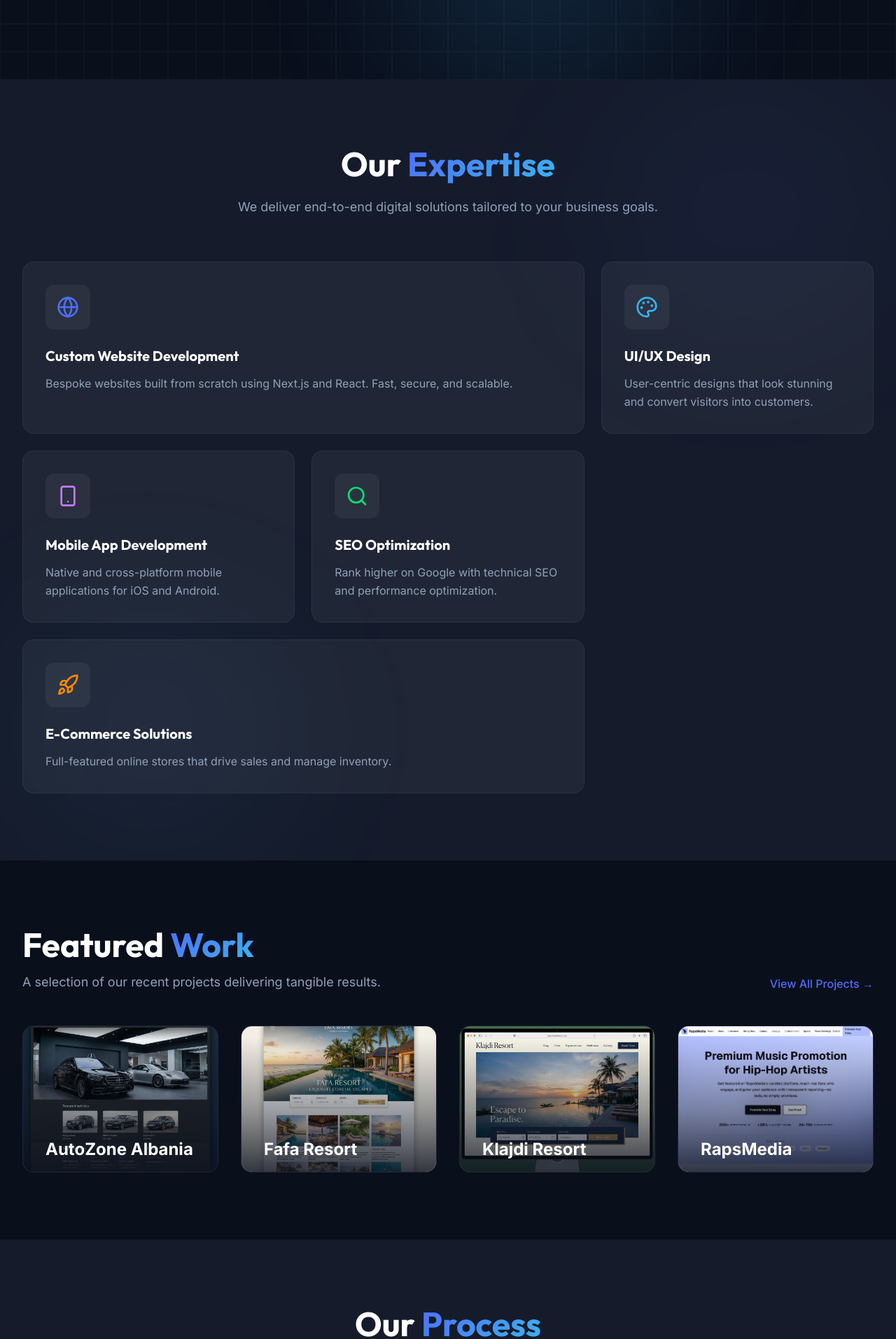
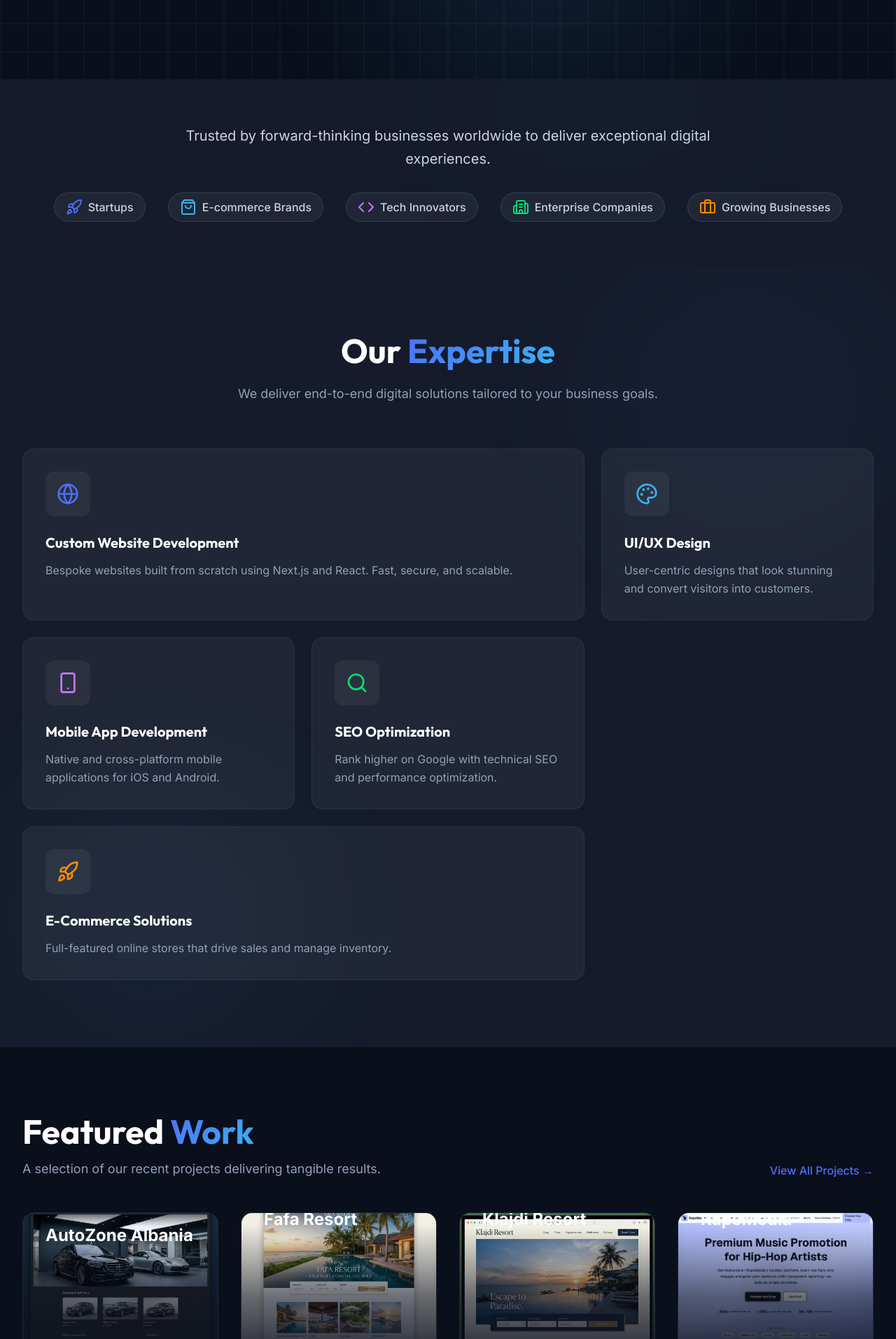
Before and after one commit to ArbriHamzallari/codrix_website, a Next.js app: page / in a window 1280 px wide. Shown: the part 686-2600 px from the top of the page at 70% size. Built offline with nearby package versions, Linux system fonts and the light colour scheme.

Commit message:
Changes to UX

```diff
--- a/src/app/page.tsx
+++ b/src/app/page.tsx
@@ -1,6 +1,8 @@
 import Hero from '@/components/Hero';
+import TrustedBy from '@/components/TrustedBy';
 import Services from '@/components/Services';
 import Portfolio from '@/components/Portfolio';
+import Testimonials from '@/components/Testimonials';
 import Process from '@/components/Process';
 import CTA from '@/components/CTA';
 
@@ -8,8 +10,10 @@ export default function Home() {
   return (
     <>
       <Hero />
+      <TrustedBy />
       <Services />
       <Portfolio />
+      <Testimonials />
       <Process />
       <CTA />
     </>
--- a/src/components/Hero.tsx
+++ b/src/components/Hero.tsx
@@ -36,8 +36,8 @@ export default function Hero() {
                     transition={{ duration: 0.6, delay: 0.2 }}
                     className="text-5xl md:text-7xl lg:text-8xl font-bold font-heading tracking-tight mb-8"
                 >
-                    Build a Website That <br />
-                    <span className="text-gradient">Means Business</span>
+                    From Vision to Launch: <br />
+                    <span className="text-gradient">Code That Scales</span>
                 </motion.h1>
 
                 <motion.p
@@ -46,8 +46,7 @@ export default function Hero() {
                     transition={{ duration: 0.6, delay: 0.4 }}
                     className="text-lg md:text-xl text-slate-400 max-w-2xl mx-auto mb-10 leading-relaxed"
                 >
-                    We build premium, high-performance websites for businesses worldwide.
-                    Stand out from the competition with a site that actually converts.
+                    Expert web, mobile, and software development with lightning speed, exceptional quality, and unwavering reliability—built for startups and businesses ready to compete.
                 </motion.p>
 
                 <motion.div
--- a/src/components/Portfolio.tsx
+++ b/src/components/Portfolio.tsx
@@ -10,28 +10,32 @@ const projects = [
         category: 'Car Dealership',
         image: '/autostart.jpg',
         link: 'https://autostartgroup.master.al/',
-        color: 'from-blue-600 to-indigo-600'
+        color: 'from-blue-600 to-indigo-600',
+        description: 'Custom website development that increased online inquiries by 180% and reduced page load time by 65%, transforming digital presence for Albania\'s premier car dealership network.'
     },
     {
         title: 'Fafa Resort',
         category: 'Hospitality',
         image: '/fafa.jpg',
         link: 'https://fafa.al/',
-        color: 'from-emerald-500 to-teal-500'
+        color: 'from-emerald-500 to-teal-500',
+        description: 'Premium hospitality website with seamless booking integration that boosted direct reservations by 240% and enhanced mobile user experience, driving significant revenue growth.'
     },
     {
         title: 'Klajdi Resort',
         category: 'Hospitality',
         image: '/klajdi.jpg',
         link: 'https://klajdiresort.al/',
-        color: 'from-orange-500 to-red-500'
+        color: 'from-orange-500 to-red-500',
+        description: 'High-performance website featuring advanced SEO optimization that tripled organic traffic and improved conversion rates by 150%, establishing a strong competitive advantage in the market.'
     },
     {
         title: 'RapsMedia',
         category: 'Music Platform',
         image: '/rapsmedia.png',
         link: 'https://rapsmedia.vercel.app/',
-        color: 'from-purple-600 to-pink-600'
+        color: 'from-purple-600 to-pink-600',
+        description: 'Dynamic music streaming platform built with cutting-edge technology, delivering lightning-fast performance and seamless user experience that increased engagement by 200% and user retention.'
     }
 ];
 
@@ -87,13 +91,16 @@ export default function Portfolio() {
                                     className="object-cover transition-transform duration-500 group-hover:scale-110"
                                 />
 
-                                <div className="absolute inset-0 flex flex-col justify-end p-8 bg-gradient-to-t from-dark/90 via-dark/40 to-transparent translate-y-4 group-hover:translate-y-0 transition-transform duration-300">
+                                <div className="absolute inset-0 flex flex-col justify-end p-8 bg-gradient-to-t from-dark/95 via-dark/60 to-transparent translate-y-4 group-hover:translate-y-0 transition-transform duration-300">
                                     <span className="text-xs font-bold text-primary tracking-wider uppercase mb-2 opacity-0 group-hover:opacity-100 transition-opacity duration-300 transform translate-y-2 group-hover:translate-y-0">
                                         {project.category}
                                     </span>
-                                    <h3 className="text-2xl font-bold text-white group-hover:text-primary transition-colors">
+                                    <h3 className="text-2xl font-bold text-white group-hover:text-primary transition-colors mb-2">
                                         {project.title}
                                     </h3>
+                                    <p className="text-sm text-slate-300 leading-relaxed opacity-0 group-hover:opacity-100 transition-opacity duration-300 transform translate-y-2 group-hover:translate-y-0 delay-75">
+                                        {project.description}
+                                    </p>
                                 </div>
                             </a>
                         </motion.div>
--- /dev/null
+++ b/src/components/Testimonials.tsx
@@ -0,0 +1,83 @@
+'use client';
+
+import { motion } from 'framer-motion';
+import { Quote } from 'lucide-react';
+
+const testimonials = [
+    {
+        quote: "Codrix Solutions transformed our outdated website into a modern, high-performance platform that increased our online sales by 300% in just three months. Their team's communication was exceptional—they kept us informed every step of the way and delivered ahead of schedule. We couldn't be happier with the results.",
+        author: "Sarah Chen",
+        role: "CEO, TechStart Innovations",
+        company: "Web Development"
+    },
+    {
+        quote: "Working with Codrix on our mobile app was a game-changer for our business. They delivered a polished, feature-rich application in record time, and the quality exceeded our expectations. Our user base has grown by 250% since launch, and the app's performance has been flawless.",
+        author: "Marcus Rodriguez",
+        role: "Founder, FitLife App",
+        company: "Mobile App Development"
+    },
+    {
+        quote: "The custom software solution Codrix built for us streamlined our entire operations and reduced processing time by 60%. Their engineering team understood our complex requirements immediately and delivered a robust system that scales perfectly with our growth. Outstanding work from start to finish.",
+        author: "Emily Thompson",
+        role: "Operations Director, Global Logistics Co.",
+        company: "Software Engineering"
+    },
+    {
+        quote: "What impressed us most was Codrix's ability to turn our vision into reality faster than we imagined possible. Their responsive communication and attention to detail made the entire process seamless. The new platform has already generated a 40% increase in customer engagement and significantly improved our conversion rates.",
+        author: "David Park",
+        role: "Marketing Director, RetailPlus",
+        company: "Full-Stack Development"
+    }
+];
+
+export default function Testimonials() {
+    return (
+        <section className="py-24 bg-dark-lighter relative overflow-hidden">
+            {/* Background Gradients */}
+            <div className="absolute top-0 right-0 w-1/3 h-1/3 bg-primary/5 blur-[100px] rounded-full pointer-events-none" />
+            <div className="absolute bottom-0 left-0 w-1/3 h-1/3 bg-secondary/5 blur-[100px] rounded-full pointer-events-none" />
+
+            <div className="max-w-7xl mx-auto px-4 sm:px-6 lg:px-8 relative z-10">
+                <motion.div
+                    initial={{ opacity: 0, y: 20 }}
+                    whileInView={{ opacity: 1, y: 0 }}
+                    viewport={{ once: true }}
+                    transition={{ duration: 0.6 }}
+                    className="text-center mb-16"
+                >
+                    <h2 className="text-3xl md:text-5xl font-bold font-heading mb-6">
+                        What Our <span className="text-gradient">Clients Say</span>
+                    </h2>
+                    <p className="text-slate-400 text-lg max-w-2xl mx-auto">
+                        Don't just take our word for it—hear from businesses that have transformed their digital presence with us.
+                    </p>
+                </motion.div>
+
+                <div className="grid grid-cols-1 md:grid-cols-2 gap-8">
+                    {testimonials.map((testimonial, index) => (
+                        <motion.div
+                            key={index}
+                            initial={{ opacity: 0, y: 30 }}
+                            whileInView={{ opacity: 1, y: 0 }}
+                            viewport={{ once: true }}
+                            transition={{ duration: 0.5, delay: index * 0.1 }}
+                            className="p-8 rounded-2xl bg-white/5 border border-white/10 hover:border-primary/50 hover:bg-white/10 transition-all duration-300"
+                        >
+                            <Quote className="w-8 h-8 text-primary mb-4 opacity-50" />
+                            <p className="text-slate-300 text-lg leading-relaxed mb-6">
+                                "{testimonial.quote}"
+                            </p>
+                            <div className="border-t border-white/10 pt-6">
+                                <p className="text-white font-semibold">{testimonial.author}</p>
+                                <p className="text-slate-400 text-sm">{testimonial.role}</p>
+                                <span className="inline-block mt-2 px-3 py-1 rounded-full bg-primary/10 text-primary text-xs font-medium">
+                                    {testimonial.company}
+                                </span>
+                            </div>
+                        </motion.div>
+                    ))}
+                </div>
+            </div>
+        </section>
+    );
+}
--- /dev/null
+++ b/src/components/TrustedBy.tsx
@@ -0,0 +1,68 @@
+'use client';
+
+import { motion } from 'framer-motion';
+import { Building2, ShoppingBag, Rocket, Code, Briefcase } from 'lucide-react';
+
+const clientCategories = [
+    {
+        icon: <Rocket className="w-6 h-6 text-primary" />,
+        label: 'Startups'
+    },
+    {
+        icon: <ShoppingBag className="w-6 h-6 text-secondary" />,
+        label: 'E-commerce Brands'
+    },
+    {
+        icon: <Code className="w-6 h-6 text-purple-400" />,
+        label: 'Tech Innovators'
+    },
+    {
+        icon: <Building2 className="w-6 h-6 text-green-400" />,
+        label: 'Enterprise Companies'
+    },
+    {
+        icon: <Briefcase className="w-6 h-6 text-orange-400" />,
+        label: 'Growing Businesses'
+    }
+];
+
+export default function TrustedBy() {
+    return (
+        <section className="py-16 bg-dark-lighter relative overflow-hidden">
+            {/* Background Gradients */}
+            <div className="absolute top-0 left-1/2 w-1/3 h-1/3 bg-primary/5 blur-[100px] rounded-full pointer-events-none" />
+
+            <div className="max-w-7xl mx-auto px-4 sm:px-6 lg:px-8 relative z-10">
+                <motion.div
+                    initial={{ opacity: 0, y: 20 }}
+                    whileInView={{ opacity: 1, y: 0 }}
+                    viewport={{ once: true }}
+                    transition={{ duration: 0.6 }}
+                    className="text-center"
+                >
+                    <p className="text-slate-300 text-lg md:text-xl mb-6 max-w-3xl mx-auto leading-relaxed">
+                        Trusted by forward-thinking businesses worldwide to deliver exceptional digital experiences.
+                    </p>
+
+                    <div className="flex flex-wrap items-center justify-center gap-6 md:gap-8 mt-8">
+                        {clientCategories.map((category, index) => (
+                            <motion.div
+                                key={index}
+                                initial={{ opacity: 0, scale: 0.9 }}
+                                whileInView={{ opacity: 1, scale: 1 }}
+                                viewport={{ once: true }}
+                                transition={{ duration: 0.4, delay: index * 0.1 }}
+                                className="flex items-center gap-2 px-4 py-2 rounded-full bg-white/5 border border-white/10 hover:border-primary/50 hover:bg-white/10 transition-all duration-300"
+                            >
+                                {category.icon}
+                                <span className="text-slate-300 text-sm md:text-base font-medium">
+                                    {category.label}
+                                </span>
+                            </motion.div>
+                        ))}
+                    </div>
+                </motion.div>
+            </div>
+        </section>
+    );
+}
```
